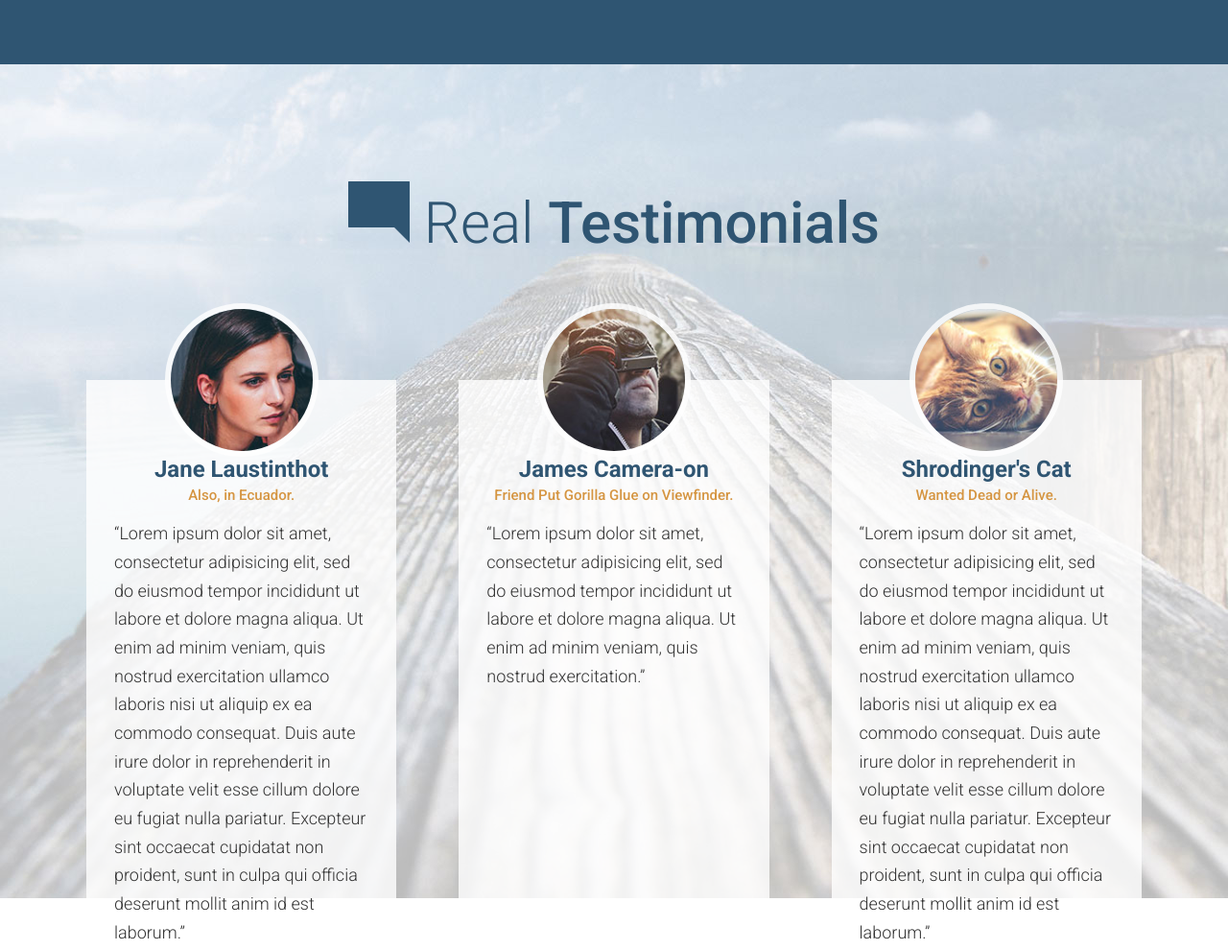
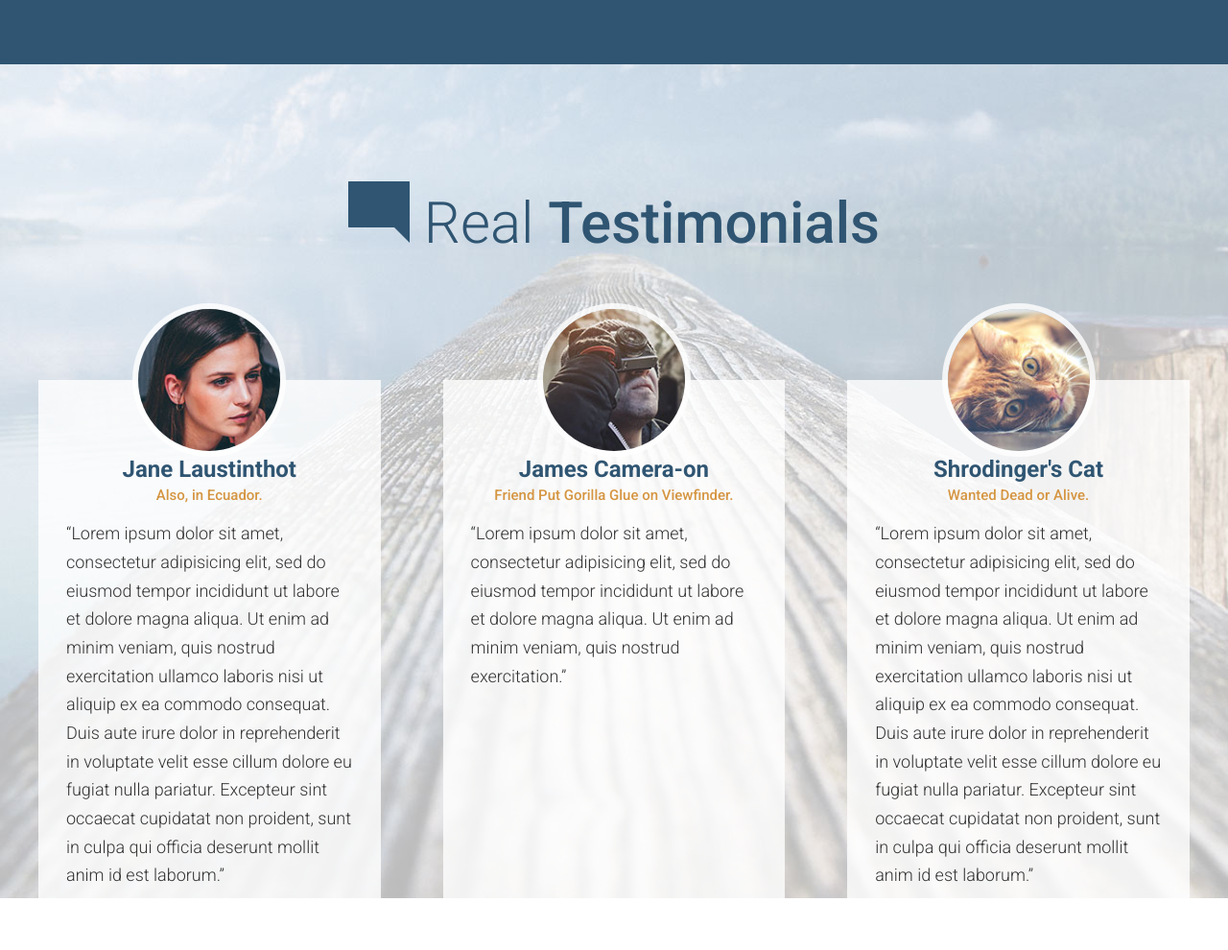
Before and after one commit to AAnderson1817/travel-prac, a website: page app/index.html in a window 1280 px wide. Shown: the part 3320-4310 px from the top of the page at 96% size. Drawn offline with Linux system fonts and the light colour scheme.

Commit message:
More testimonial styling

```diff
--- a/app/assets/styles/modules/_page-section.css
+++ b/app/assets/styles/modules/_page-section.css
@@ -8,8 +8,12 @@
   &--no-b-padding-until-medium{
     padding-bottom:0;
 
-    @mixin atMedium{
-      padding: 4.5rem;
+    @mixin atLarge{
+      padding-bottom: 4.5rem;
+    }
+
+    @mixin atLarge{
+      padding:
     }
   }
   &--blue{
@@ -21,7 +25,7 @@
     background-color: #eaf4fc;
     background-size:cover;
 
-    @mixin atSmall{
+    @mixin atLarge{
       background:url('/assets/images/testimonials-bg.jpg') top center no-repeat;
     }
   }
--- a/app/assets/styles/modules/_row.css
+++ b/app/assets/styles/modules/_row.css
@@ -68,4 +68,52 @@
     }
   }
 
+  @mixin atLarge{
+    &__large-4{
+      float:left;
+      width: 33.33%;
+    }
+
+    &__large-4--larger{
+      width:37%;
+    }
+
+    &__large-6{
+      float:left;
+      width:50%;
+    }
+
+    &__large-8{
+      float:left;
+      width: 66.66%;
+    }
+
+    &__large-8--smaller{
+      width:63%;
+    }
+
+    &__b-margin-until-large{
+      margin-bottom: 0;
+    }
+    &--equal-height-at-large{
+      @mixin atMedium{
+        display:flex;
+      }
+      & > div{
+        float: none;
+        display:flex;
+      }
+    }
+  }
+
+  &--equal-height-at-large{
+    @mixin atLarge{
+      display:flex;
+    }
+    & > div{
+      float: none;
+      display:flex;
+    }
+  }
+
 }
--- a/app/assets/styles/modules/_testimonial.css
+++ b/app/assets/styles/modules/_testimonial.css
@@ -3,7 +3,7 @@
   padding: 0 1.8125rem 1px 1.8125rem;
   margin-bottom: 98px;
 
-  @mixin atMedium {
+  @mixin atLarge {
     padding: 0 1.8125rem 1px 1.8125rem;
     margin-bottom: 0;
   }
--- a/app/assets/styles/modules/_wrapper.css
+++ b/app/assets/styles/modules/_wrapper.css
@@ -9,7 +9,25 @@
   &--medium{
     max-width:976px;
   }
+  &--no-padding-until-medium{
+    padding-left:0;
+    padding-right:0;
 
+    @mixin atMedium{
+      padding-left: 18px;
+      padding-right: 18px;
+    }
+  }
+
+  &--no-padding-until-large{
+    padding-left:0;
+    padding-right:0;
+
+    @mixin atLarge{
+      padding-left: 18px;
+      padding-right: 18px;
+    }
+  }
 .wrapper{
   padding-left:0;
   padding-right:0;
--- a/app/index.html
+++ b/app/index.html
@@ -113,14 +113,14 @@
       </div>
   </div>
 
-  <div class="page-section page-section--no-b-padding-until-medium page-section--testimonials" id="testimonials">
-    <div class="wrapper">
+  <div class="page-section page-section--no-b-padding-until-large page-section--testimonials" id="testimonials">
+    <div class="wrapper wrapper--no-padding-until-large">
       <h2 class="section-title section-title--blue">
         <img class="section-title_icon" src="assets/images/icons/comment.svg">
         Real <strong>Testimonials</strong></h2>
 
-    <div class="row row--gutters row--equal-height-at-medium row--t-padding generic-content-container">
-      <div class="row__medium-4">
+    <div class="row row--gutters row--equal-height-at-large row--t-padding generic-content-container">
+      <div class="row__large-4">
         <div class="testimonial">
           <div class="testimonial__photo">
             <img src="assets/images/testimonial-jane.jpg">
@@ -131,7 +131,7 @@
           <p>&ldquo;Lorem ipsum dolor sit amet, consectetur adipisicing elit, sed do eiusmod tempor incididunt ut labore et dolore magna aliqua. Ut enim ad minim veniam, quis nostrud exercitation ullamco laboris nisi ut aliquip ex ea commodo consequat. Duis aute irure dolor in reprehenderit in voluptate velit esse cillum dolore eu fugiat nulla pariatur. Excepteur sint occaecat cupidatat non proident, sunt in culpa qui officia deserunt mollit anim id est laborum.&rdquo;</p>
         </div>
       </div>
-      <div class="row__medium-4">
+      <div class="row__large-4">
         <div class="testimonial testimonial--last">
           <div class="testimonial__photo">
             <img src="assets/images/testimonial-john.jpg">
@@ -141,7 +141,7 @@
           <p>&ldquo;Lorem ipsum dolor sit amet, consectetur adipisicing elit, sed do eiusmod tempor incididunt ut labore et dolore magna aliqua. Ut enim ad minim veniam, quis nostrud exercitation.&rdquo;</p>
         </div>
       </div>
-      <div class="row__medium-4">
+      <div class="row__large-4">
         <div class="testimonial">
           <div class="testimonial__photo">
             <img src="assets/images/testimonial-cat.jpg">
--- a/app/temp/styles/styles.css
+++ b/app/temp/styles/styles.css
@@ -541,6 +541,32 @@ a{
   max-width:976px;
 }
 
+.wrapper--no-padding-until-medium{
+  padding-left:0;
+  padding-right:0;
+}
+
+@media (min-width: 800px) {
+
+  .wrapper--no-padding-until-medium {
+    padding-left: 18px;
+    padding-right: 18px;
+  }
+}
+
+.wrapper--no-padding-until-large{
+  padding-left:0;
+  padding-right:0;
+}
+
+@media (min-width: 1200px) {
+
+  .wrapper--no-padding-until-large {
+    padding-left: 18px;
+    padding-right: 18px;
+  }
+}
+
 .wrapper .wrapper{
   padding-left:0;
   padding-right:0;
@@ -572,10 +598,17 @@ a{
   padding-bottom:0;
 }
 
-@media (min-width: 800px) {
+@media (min-width: 1200px) {
 
   .page-section--no-b-padding-until-medium {
-    padding: 4.5rem;
+    padding-bottom: 4.5rem;
+  }
+}
+
+@media (min-width: 1200px) {
+
+  .page-section--no-b-padding-until-medium {
+    padding: ;
   }
 }
 
@@ -589,7 +622,7 @@ a{
   background-size:cover;
 }
 
-@media (min-width: 530px) {
+@media (min-width: 1200px) {
 
   .page-section--testimonials {
     background: url('/assets/images/testimonials-bg.jpg') top center no-repeat;
@@ -734,6 +767,68 @@ a{
   }
 }
 
+@media (min-width: 1200px) {
+
+  .row__large-4 {
+    float: left;
+    width: 33.33%;
+  }
+
+  .row__large-4--larger {
+    width: 37%;
+  }
+
+  .row__large-6 {
+    float: left;
+    width: 50%;
+  }
+
+  .row__large-8 {
+    float: left;
+    width: 66.66%;
+  }
+
+  .row__large-8--smaller {
+    width: 63%;
+  }
+
+  .row__b-margin-until-large {
+    margin-bottom: 0;
+  }
+
+  @media (min-width: 800px) {
+
+    .row--equal-height-at-large {
+      display: -webkit-box;
+      display: -ms-flexbox;
+      display: flex;
+    }
+  }
+
+  .row--equal-height-at-large > div {
+    float: none;
+    display: -webkit-box;
+    display: -ms-flexbox;
+    display: flex;
+  }
+}
+
+@media (min-width: 1200px) {
+
+  .row--equal-height-at-large {
+    display: -webkit-box;
+    display: -ms-flexbox;
+    display: flex;
+  }
+}
+
+.row--equal-height-at-large > div{
+  float: none;
+  display:-webkit-box;
+  display:-ms-flexbox;
+  display:flex;
+}
+
 .generic-content-container p {
   line-height: 1.65;
   margin: 0 0 1.8rem 0;
@@ -839,7 +934,7 @@ text-align:center;
   margin-bottom: 98px;
 }
 
-@media (min-width: 800px) {
+@media (min-width: 1200px) {
 
   .testimonial {
     padding: 0 1.8125rem 1px 1.8125rem;
```
